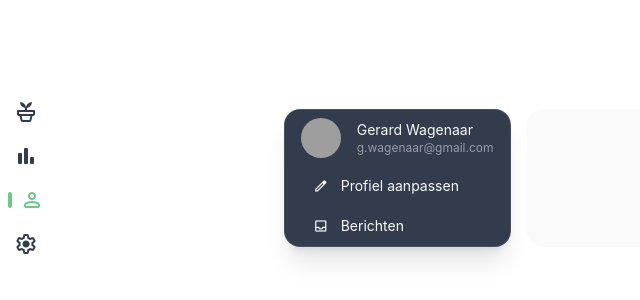
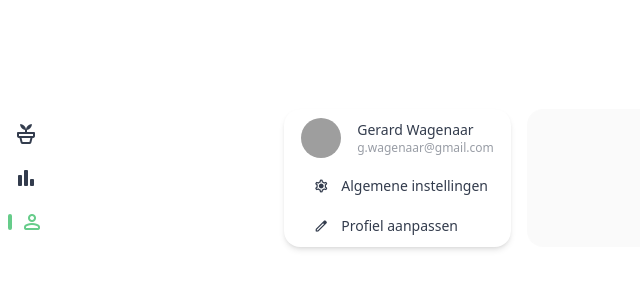
Before and after one commit to janarendvw/plantr_frontend, a React (Vite) app: page /profile in a window 1280 px wide. Shown: the part 222-522 px from the top of the page, without its empty margins (0-640 px from the left). Built offline with nearby package versions, Linux system fonts and the light colour scheme; grey boxes are pictures that could not be loaded.

Commit message:
added profile settings routes

```diff
--- a/src/App.tsx
+++ b/src/App.tsx
@@ -4,18 +4,19 @@ import {BrowserRouter, Route, Routes} from "react-router-dom";
 import PageDashboard from "./pages/PageDashboard";
 import PageProfile from "./pages/PageProfile";
 import PageStats from "./pages/PageStats";
-import PageSettings from "./pages/PageSettings";
 import ContentContainer from "./components/layout/containers/ContentContainer";
+import PmGeneral from "./components/layout/menu/profile_menu/PmGeneral";
 
 function App() {
   return (
       <BrowserRouter>
               <Routes>
                   <Route path="/" element={<ContentContainer/>}>
-                      <Route path="/" element={<PageDashboard/>}/>
-                      <Route path="/profile" element={<PageProfile/>}/>
-                      <Route path="/statistics" element={<PageStats/>}/>
-                      <Route path="settings" element={<PageSettings/>}/>
+                      <Route path="" element={<PageDashboard/>}/>
+                      <Route path="profile" element={<PageProfile/>}>
+                          <Route path='general-settings' element={<PmGeneral/>}/>
+                      </Route>
+                      <Route path="statistics" element={<PageStats/>}/>
                   </Route>
               </Routes>
       <MenuBarMain/>
--- a/src/components/layout/menu/menu_bar/MenuBarMain.tsx
+++ b/src/components/layout/menu/menu_bar/MenuBarMain.tsx
@@ -15,10 +15,6 @@ function MenuBarMain() {
             link: '/profile',
             icon: 'person',
         },
-        {
-            link: '/settings',
-            icon: 'settings'
-        }
     ]
     return(
         <>
--- /dev/null
+++ b/src/components/layout/menu/profile_menu/PmGeneral.tsx
@@ -0,0 +1,9 @@
+import React from 'react';
+
+function PmGeneral() {
+    return (
+        <div>General</div>
+    );
+}
+
+export default PmGeneral;
--- /dev/null
+++ b/src/components/layout/menu/profile_menu/ProfileMenu.tsx
@@ -0,0 +1,34 @@
+import React from 'react';
+import {Link} from "react-router-dom";
+
+function ProfileMenu() {
+    return (
+        <ul className="menu menu-compact">
+            <li>
+                <div className='flex gap-4'>
+                    <div className="avatar">
+                        <div className="w-10 rounded-full">
+                            <img src="https://thispersondoesnotexist.com/image"/>
+                        </div>
+                    </div>
+                    <div className='flex flex-col'>
+                        <span>Gerard Wagenaar</span>
+                        <span className='text-xs opacity-50'>g.wagenaar@gmail.com</span>
+                    </div>
+                </div>
+            </li>
+            <li>
+                <Link to='general-settings'>
+                    <i className='material-symbols-rounded text-base ml-3'>settings</i> Algemene instellingen
+                </Link>
+            </li>
+            <li>
+                <Link to='profile-settings'>
+                    <i className='material-symbols-rounded text-base ml-3'>edit</i> Profiel aanpassen
+                </Link>
+            </li>
+        </ul>
+    );
+}
+
+export default ProfileMenu;
--- a/src/pages/PageSettings.tsx
+++ b/src/components/settings/SettingsTheme.tsx
@@ -2,27 +2,22 @@ import React from 'react';
 import { useEffect } from 'react'
 import { themeChange } from 'theme-change'
 
-function PageSettings() {
+function SettingsTheme() {
     useEffect(() => {
         themeChange(false)
         // 👆 false parameter is required for react project
     }, [])
 
     return (
-        <div className='container w-4/6'>
-            <h1 className='card-title text-3xl py-3'>
-                Settings
-            </h1>
-            <span>Theme:</span>
             <select data-choose-theme className='select select-sm select-ghost rounded-lg'>
                 <option value="emerald">Default</option>
                 <option value="forest">Dark</option>
                 <option value="lofi">Monochrome</option>
                 <option value="synthwave">Futuristic</option>
                 <option value="pastel">Breezy</option>
+                <option value="cyberpunk">Cyberpunk</option>
             </select>
-
-       </div>);
+    )
 }
 
-export default PageSettings;
+export default SettingsTheme;
--- a/src/index.scss
+++ b/src/index.scss
@@ -5,7 +5,6 @@
 @tailwind utilities;
 
 :root {
-  font-family: Inter, Avenir, Helvetica, Arial, sans-serif;
   font-size: 16px;
   line-height: 24px;
   font-weight: 400;
--- a/src/pages/PageProfile.tsx
+++ b/src/pages/PageProfile.tsx
@@ -1,36 +1,16 @@
 import React from 'react';
+import ProfileMenu from "../components/layout/menu/profile_menu/ProfileMenu";
+import {Outlet} from "react-router-dom";
 
 function PageProfile() {
     return (
         <div className='grid gap-4 md:grid-cols-3 grid-rows-1 max-w-full'>
-            <div className='card col bg-neutral border border-white/10 text-neutral-content shadow-xl'>
-                <ul className="menu menu-compact">
-                    <li>
-                        <div className='flex gap-4'>
-                            <div className="avatar">
-                                <div className="w-10 rounded-full">
-                                    <img src="https://thispersondoesnotexist.com/image"/>
-                                </div>
-                            </div>
-                            <div className='flex flex-col'>
-                                <span>Gerard Wagenaar</span>
-                                <span className='text-xs opacity-50'>g.wagenaar@gmail.com</span>
-                            </div>
-                        </div>
-                    </li>
-                    <li>
-                        <a>
-                            <i className='material-symbols-rounded text-base ml-3'>edit</i> Profiel aanpassen
-                        </a>
-                    </li>
-                    <li>
-                        <a>
-                            <i className='material-symbols-rounded text-base ml-3'>inbox</i> Berichten
-                        </a>
-                    </li>
-                </ul>
+            <div className='card col bg-base-100 border border-white/10 shadow-md'>
+                <ProfileMenu/>
             </div>
-            <div className='card col-span-2 bg-base-200/20 border border-white/10 h-full'></div>
+            <div className='card col-span-2 bg-base-200/20 border border-white/10 h-full'>
+                <Outlet/>
+            </div>
         </div>
     );
 }
```
